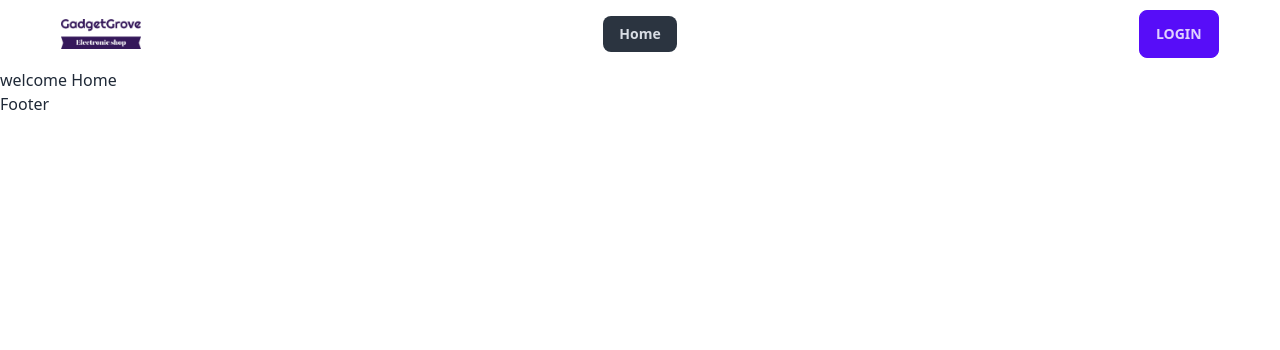
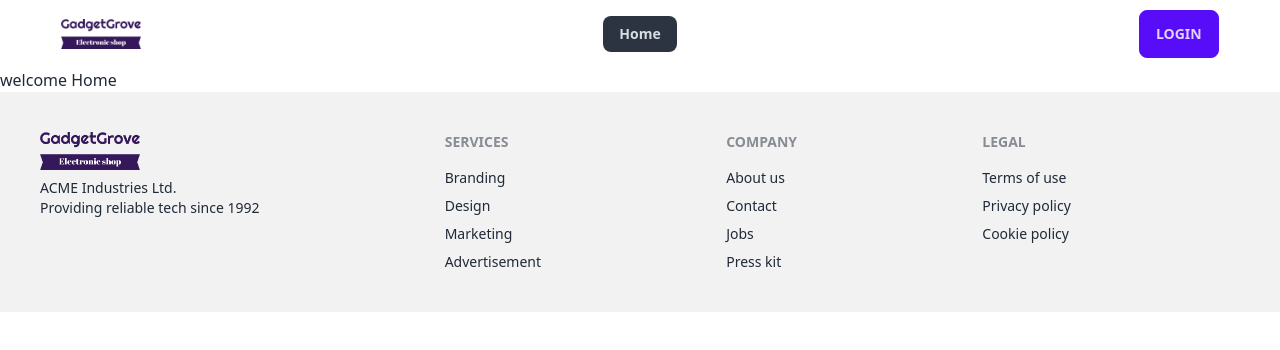
Before and after one commit to programmerfaruk/frontend, a React (Vite) app: page / in a window 1280 px wide. Shown: the top 350 px of the page. Built offline with nearby package versions, Linux system fonts and the light colour scheme; no server answers.

Commit message:
Footer Update

```diff
--- a/src/components/Footer/Footer.jsx
+++ b/src/components/Footer/Footer.jsx
@@ -1,9 +1,33 @@
-
+import logo from "../../assets/logo.png"
 const Footer = () => {
     return (
-        <div>
-            Footer
-        </div>
+        <footer className="footer p-10 bg-base-200 text-base-content">
+            <aside>
+            <img src={logo} width={100} alt="" />
+
+                <p>ACME Industries Ltd.<br />Providing reliable tech since 1992</p>
+            </aside>
+            <nav>
+                <header className="footer-title">Services</header>
+                <a className="link link-hover">Branding</a>
+                <a className="link link-hover">Design</a>
+                <a className="link link-hover">Marketing</a>
+                <a className="link link-hover">Advertisement</a>
+            </nav>
+            <nav>
+                <header className="footer-title">Company</header>
+                <a className="link link-hover">About us</a>
+                <a className="link link-hover">Contact</a>
+                <a className="link link-hover">Jobs</a>
+                <a className="link link-hover">Press kit</a>
+            </nav>
+            <nav>
+                <header className="footer-title">Legal</header>
+                <a className="link link-hover">Terms of use</a>
+                <a className="link link-hover">Privacy policy</a>
+                <a className="link link-hover">Cookie policy</a>
+            </nav>
+        </footer>
     );
 };
 
--- a/src/main.jsx
+++ b/src/main.jsx
@@ -9,7 +9,7 @@
 ReactDOM.createRoot(document.getElementById('root')).render(
   <React.StrictMode>
     <AuthProvider>
-      <Toaster position="top-right" toastOptions={{ duration: 4000 }} />
+      <Toaster position="top-right" toastOptions={{ duration: 3000 }} />
       <RouterProvider router={myRoute}></RouterProvider>
     </AuthProvider>  </React.StrictMode>,
 )
```
